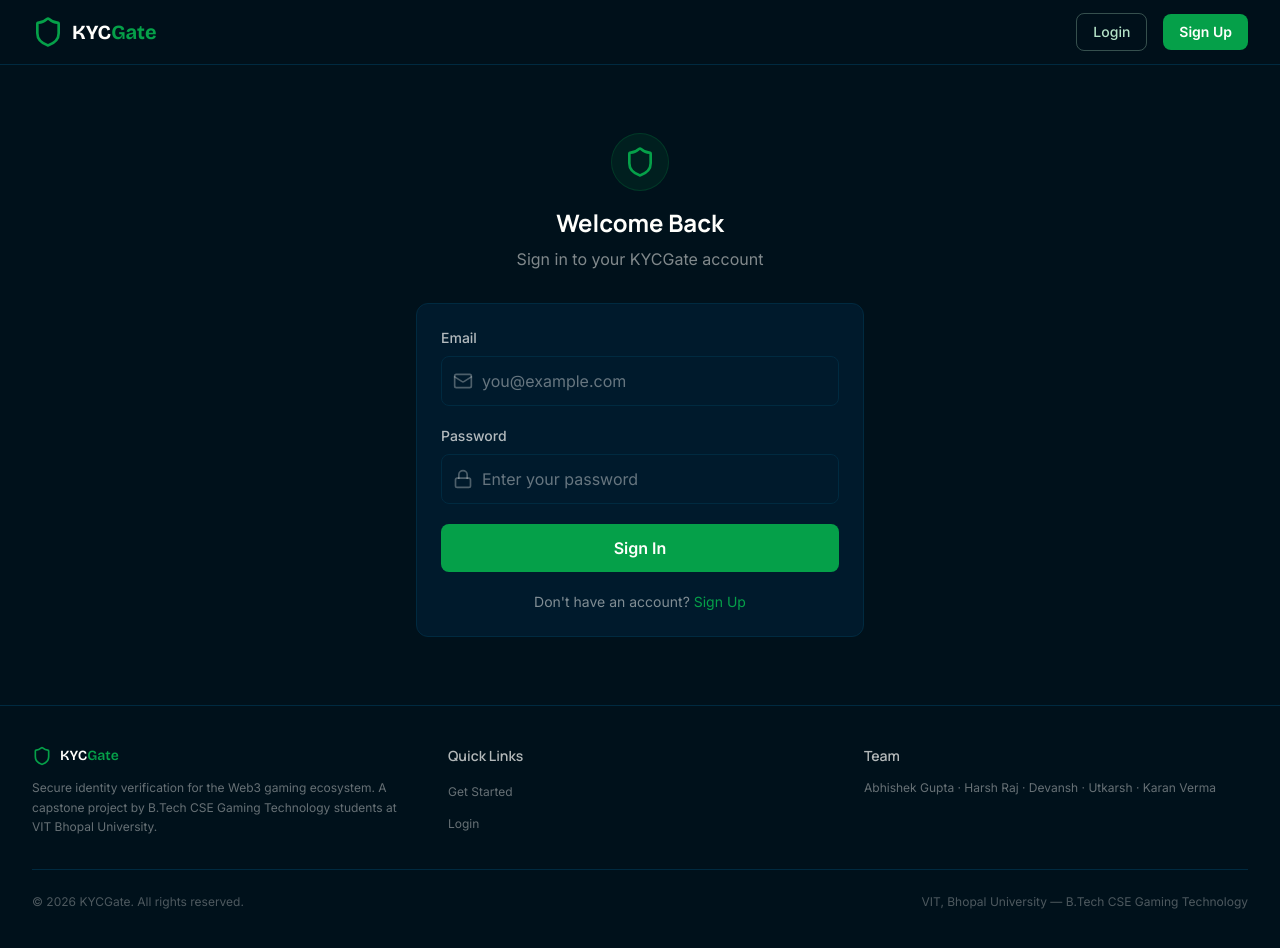
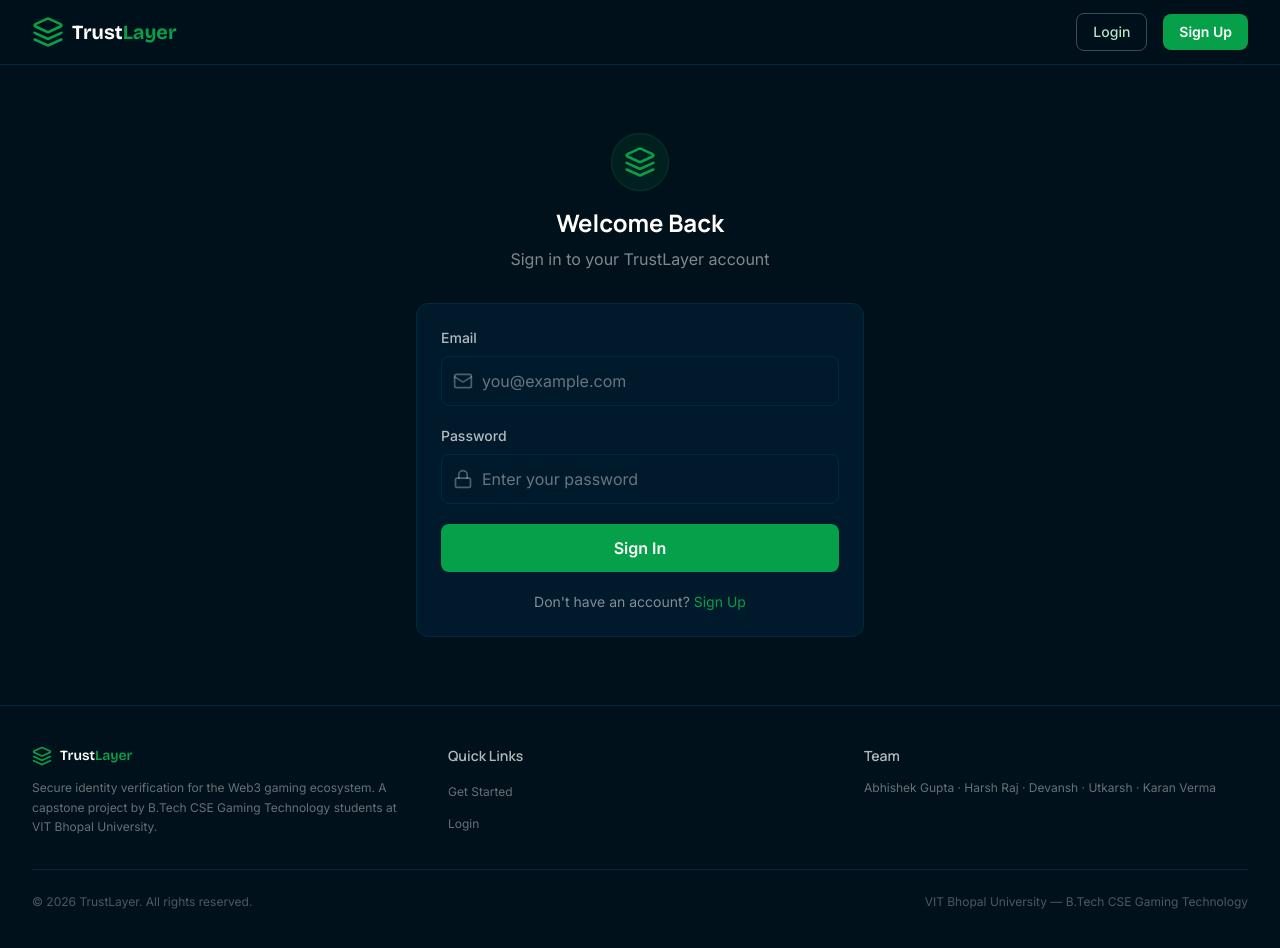
Before and after one commit to trahulprabhu38/capstone_project, a Next.js app in the folder apps/onboarding/: page /login in a window 1280 px wide. Built offline with nearby package versions, Linux system fonts and the light colour scheme; no server answers.

Commit message:
Fix formatting in Footer component by removing the comma from the university name.

```diff
--- a/apps/onboarding/src/app/(auth)/login/page.tsx
+++ b/apps/onboarding/src/app/(auth)/login/page.tsx
@@ -4,7 +4,7 @@
 import { useRouter } from "next/navigation";
 import Link from "next/link";
 import { useAuth } from "@/hooks/useAuth";
-import { Shield, Mail, Lock, Loader2 } from "lucide-react";
+import { Layers, Mail, Lock, Loader2 } from "lucide-react";
 
 export default function LoginPage() {
   const router = useRouter();
@@ -39,11 +39,11 @@
         <div className="text-center mb-8">
           <div className="flex justify-center mb-4">
             <div className="bg-primary/10 border border-primary/20 rounded-full p-3">
-              <Shield className="h-8 w-8 text-primary" />
+              <Layers className="h-8 w-8 text-primary" />
             </div>
           </div>
           <h1 className="font-heading text-2xl font-bold mb-2">Welcome Back</h1>
-          <p className="text-offwhite/50">Sign in to your KYCGate account</p>
+          <p className="text-offwhite/50">Sign in to your TrustLayer account</p>
         </div>
 
         <form onSubmit={handleSubmit} className="card space-y-5">
--- a/apps/onboarding/src/app/(auth)/signup/page.tsx
+++ b/apps/onboarding/src/app/(auth)/signup/page.tsx
@@ -4,7 +4,7 @@
 import { useRouter } from "next/navigation";
 import Link from "next/link";
 import { useAuth } from "@/hooks/useAuth";
-import { Shield, Mail, Lock, Loader2, Check, X } from "lucide-react";
+import { Layers, Mail, Lock, Loader2, Check, X } from "lucide-react";
 
 function getPasswordStrength(pw: string): { score: number; label: string; color: string } {
   let score = 0;
@@ -61,11 +61,11 @@
         <div className="text-center mb-8">
           <div className="flex justify-center mb-4">
             <div className="bg-primary/10 border border-primary/20 rounded-full p-3">
-              <Shield className="h-8 w-8 text-primary" />
+              <Layers className="h-8 w-8 text-primary" />
             </div>
           </div>
           <h1 className="font-heading text-2xl font-bold mb-2">Create Account</h1>
-          <p className="text-offwhite/50">Start your KYC verification journey</p>
+          <p className="text-offwhite/50">Start your TrustLayer verification journey</p>
         </div>
 
         <form onSubmit={handleSubmit} className="card space-y-5">
--- a/apps/onboarding/src/app/(dashboard)/status/page.tsx
+++ b/apps/onboarding/src/app/(dashboard)/status/page.tsx
@@ -95,7 +95,7 @@
         <div className="card py-12">
           <Clock className="h-16 w-16 text-offwhite/20 mx-auto mb-6" />
           <h1 className="font-heading text-2xl font-bold mb-3">
-            Start Your KYC Verification
+            Start Your TrustLayer Verification
           </h1>
           <p className="text-offwhite/50 mb-8 max-w-md mx-auto">
             Complete identity verification to unlock access to the Web3 gaming
@@ -137,7 +137,7 @@
               <span className="text-primary">Verified</span>
             </h1>
             <p className="text-offwhite/50 max-w-md mx-auto leading-relaxed">
-              Congratulations! Your KYC verification is complete. You now have
+              Congratulations! Your TrustLayer verification is complete. You now have
               full access to the Web3 gaming platform.
             </p>
           </div>
@@ -247,7 +247,7 @@
           Application Status
         </h1>
         <p className="text-offwhite/50 text-sm">
-          Track the progress of your KYC verification
+          Track the progress of your TrustLayer verification
         </p>
       </div>
 
--- a/apps/onboarding/src/app/layout.tsx
+++ b/apps/onboarding/src/app/layout.tsx
@@ -4,9 +4,9 @@
 import Footer from "@/components/Footer";
 
 export const metadata: Metadata = {
-  title: "KYCGate — Web3 Game Onboarding",
+  title: "TrustLayer — Web3 Game Onboarding",
   description:
-    "Complete your identity verification to access the Web3 gaming platform.",
+    "TrustLayer — Complete your identity verification to access the Web3 gaming platform.",
 };
 
 export default function RootLayout({
--- a/apps/onboarding/src/app/page.tsx
+++ b/apps/onboarding/src/app/page.tsx
@@ -1,6 +1,6 @@
 import Link from "next/link";
 import {
-  Shield,
+  Layers,
   FileCheck,
   Wallet,
   Gamepad2,
@@ -140,7 +140,7 @@
           <div className="text-center max-w-3xl mx-auto">
             <div className="flex justify-center mb-6">
               <div className="bg-primary/10 border border-primary/20 rounded-full p-4 glow-primary">
-                <Shield className="h-12 w-12 text-primary" />
+                <Layers className="h-12 w-12 text-primary" />
               </div>
             </div>
             <h1 className="font-title text-4xl sm:text-6xl font-extrabold tracking-tight mb-6">
@@ -323,7 +323,7 @@
                 <p className="text-offwhite/50 leading-relaxed mb-6">
                   Online gaming without identity verification is an open door
                   for exploitation. From financial fraud to underage gambling,
-                  the risks are severe and growing. KYCGate addresses every
+                  the risks are severe and growing. TrustLayer addresses every
                   major threat vector.
                 </p>
                 <div className="card bg-red-500/5 border-red-500/20">
@@ -379,13 +379,13 @@
               Meet the <span className="text-primary">Team</span>
             </h2>
             <p className="text-offwhite/50 max-w-2xl mx-auto leading-relaxed">
-              KYCGate is a capstone project built by final-year students of{" "}
+              TrustLayer is a capstone project built by final-year students of{" "}
               <span className="text-offwhite font-medium">
                 B.Tech CSE — Gaming Technology
               </span>{" "}
               at{" "}
               <span className="text-offwhite font-medium">
-                VIT, Bhopal University
+                VIT Bhopal University
               </span>
               . Our mission is to demonstrate how robust identity verification
               can make Web3 gaming safer, fairer, and compliant with global
@@ -428,7 +428,7 @@
               <Users className="h-8 w-8 text-primary mx-auto mb-3" />
               <h4 className="font-heading font-semibold mb-1">Institution</h4>
               <p className="text-offwhite/50 text-sm">
-                VIT, Bhopal University
+                VIT Bhopal University
               </p>
             </div>
             <div className="card text-center">
@@ -446,7 +446,7 @@
       <section className="py-20">
         <div className="max-w-4xl mx-auto px-4 sm:px-6 lg:px-8 text-center">
           <div className="card bg-gradient-to-br from-primary/10 to-transparent border-primary/20">
-            <Shield className="h-10 w-10 text-primary mx-auto mb-4" />
+            <Layers className="h-10 w-10 text-primary mx-auto mb-4" />
             <h2 className="font-heading text-2xl sm:text-3xl font-bold mb-4">
               Ready to Get Verified?
             </h2>
--- a/apps/onboarding/src/components/Footer.tsx
+++ b/apps/onboarding/src/components/Footer.tsx
@@ -1,4 +1,4 @@
-import { Shield } from "lucide-react";
+import { Layers } from "lucide-react";
 import Link from "next/link";
 
 export default function Footer() {
@@ -8,9 +8,9 @@
         <div className="grid grid-cols-1 sm:grid-cols-3 gap-8 mb-8">
           <div>
             <div className="flex items-center gap-2 mb-3">
-              <Shield className="h-5 w-5 text-primary" />
+              <Layers className="h-5 w-5 text-primary" />
               <span className="font-title text-sm font-semibold text-offwhite">
-                KYC<span className="text-primary">Gate</span>
+                Trust<span className="text-primary">Layer</span>
               </span>
             </div>
             <p className="text-xs text-offwhite/40 leading-relaxed">
@@ -57,10 +57,10 @@
 
         <div className="border-t border-dark-border pt-6 flex flex-col sm:flex-row items-center justify-between gap-4">
           <p className="text-xs text-offwhite/30">
-            &copy; {new Date().getFullYear()} KYCGate. All rights reserved.
+            &copy; {new Date().getFullYear()} TrustLayer. All rights reserved.
           </p>
           <p className="text-xs text-offwhite/30">
-            VIT, Bhopal University &mdash; B.Tech CSE Gaming Technology
+            VIT Bhopal University &mdash; B.Tech CSE Gaming Technology
           </p>
         </div>
       </div>
--- a/apps/onboarding/src/components/Header.tsx
+++ b/apps/onboarding/src/components/Header.tsx
@@ -2,7 +2,7 @@
 
 import Link from "next/link";
 import { useAuth } from "@/hooks/useAuth";
-import { Shield, LogOut, User } from "lucide-react";
+import { Layers, LogOut, User } from "lucide-react";
 
 export default function Header() {
   const { user, logout, isAuthenticated } = useAuth();
@@ -12,9 +12,9 @@
       <div className="max-w-7xl mx-auto px-4 sm:px-6 lg:px-8">
         <div className="flex items-center justify-between h-16">
           <Link href="/" className="flex items-center gap-2">
-            <Shield className="h-8 w-8 text-primary" />
+            <Layers className="h-8 w-8 text-primary" />
             <span className="font-title text-xl font-bold text-offwhite">
-              KYC<span className="text-primary">Gate</span>
+              Trust<span className="text-primary">Layer</span>
             </span>
           </Link>
 
```
